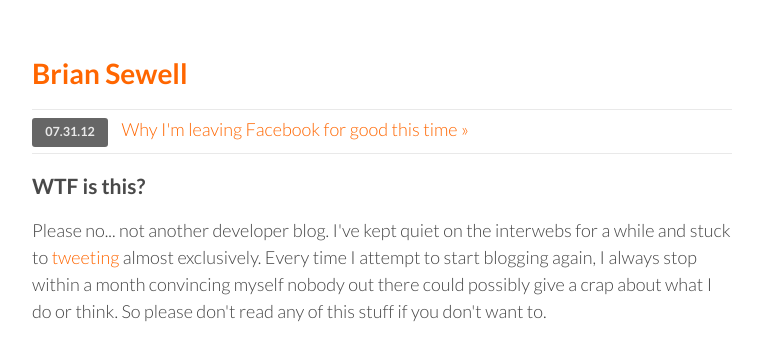
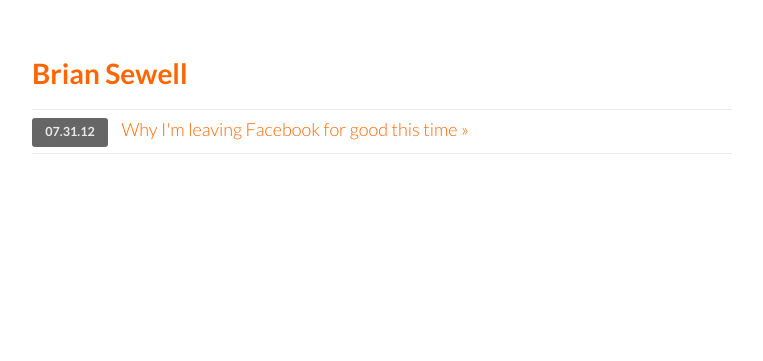
Before and after one commit to bwsewell/bwsewell.github.com, a Jekyll site: the page built from index.html, in a window 1280 px wide. Shown: the top 361 px of the page, without its empty margins (258-1021 px from the left). Built offline with Jekyll 4.4.1, drawn with Linux system fonts in a browser that asks for light colours; Markdown is read by kramdown in place of the engine named in the settings.

Commit message:
Getting rid of the rambling on the index page

```diff
--- a/index.html
+++ b/index.html
@@ -10,7 +10,3 @@
   {% endfor %}
 </ul>
 {% endif %}
-
-<h3>WTF is this?</h3>
-
-<p>Please no... not another developer blog.  I've kept quiet on the interwebs for a while and stuck to <a href="http://www.twitter.com/bwsewell">tweeting</a> almost exclusively.  Every time I attempt to start blogging again, I always stop within a month convincing myself nobody out there could possibly give a crap about what I do or think.  So please don't read any of this stuff if you don't want to.</p>
```
